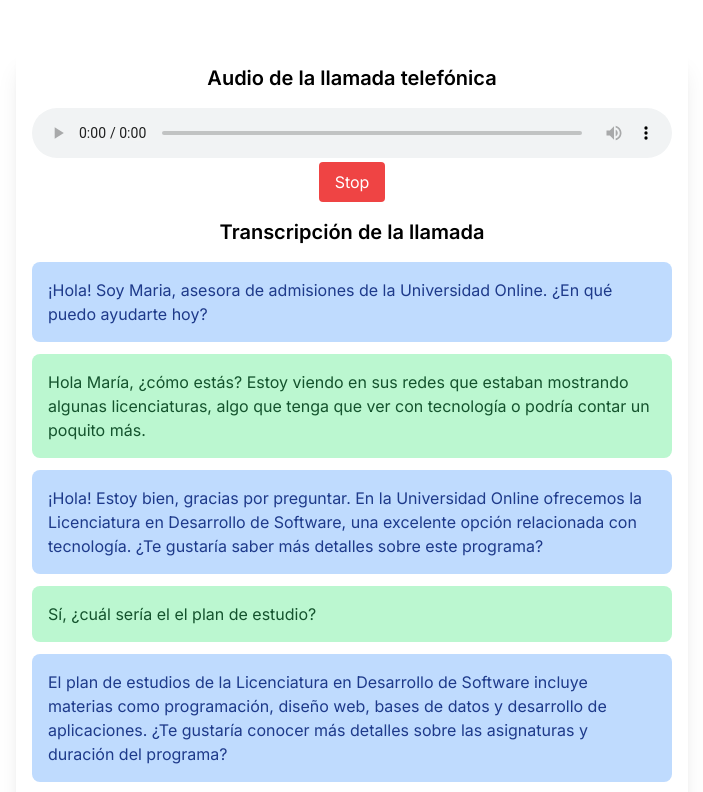
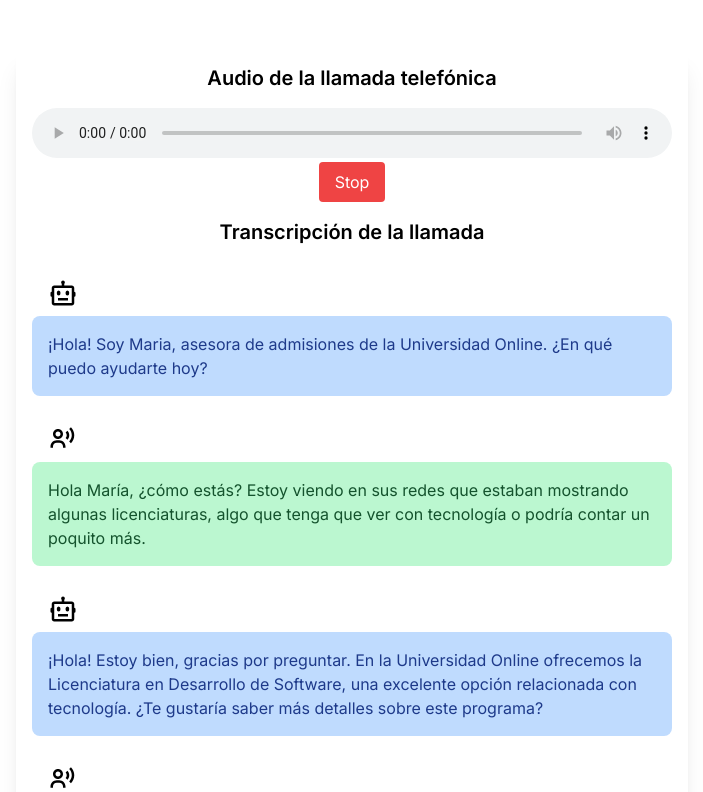
Before and after one commit to matiasarroyo1978/audio-test, a Next.js app: page / in a window 1280 px wide. Shown: the top 792 px of the page, without its empty margins (288-991 px from the left). Built offline with nearby package versions, Linux system fonts and the light colour scheme.

Commit message:
first commit

```diff
--- a/app/components/TranscriptEntry.tsx
+++ b/app/components/TranscriptEntry.tsx
@@ -1,4 +1,5 @@
-import React from 'react';
+import React from "react";
+import { BiBot, BiUserVoice } from "react-icons/bi";
 
 interface TranscriptEntryProps {
   entry: {
@@ -11,16 +12,23 @@ interface TranscriptEntryProps {
 }
 
 const TranscriptEntry = ({ entry, onClick }: TranscriptEntryProps) => (
-  <p
+  <div className={`message-container flex flex-col gap-2`}>
+    {entry.role === "agent" ? (
+      <BiBot className="text-3xl relative left-0 top-0 mt-4 ml-4" />
+    ) : (
+      <BiUserVoice className="text-3xl relative left-0 top-0 mt-4 ml-4" />
+    )}
+    <div
       onClick={onClick}
-    className={`message flex items-center gap-2 p-4 rounded-lg transition duration-300 ease-in-out transform hover:-translate-y-1 hover:shadow-lg ${
+      className={`message flex items-center gap-2 p-4 rounded-lg relative transition duration-300 ease-in-out transform hover:-translate-y-1 hover:shadow-lg ${
         entry.role === "agent"
           ? "bg-blue-200 text-blue-900 cursor-pointer"
           : "bg-green-200 text-green-900 cursor-pointer"
       }`}
     >
-    {entry.content}
-  </p>
+      <p>{entry.content}</p>
+    </div>
+  </div>
 );
 
 export default TranscriptEntry;
```
Also changed, not shown: 1 other file (tests, documents, lock files or other folders). Lines whose indentation alone changed are shown as unchanged.
